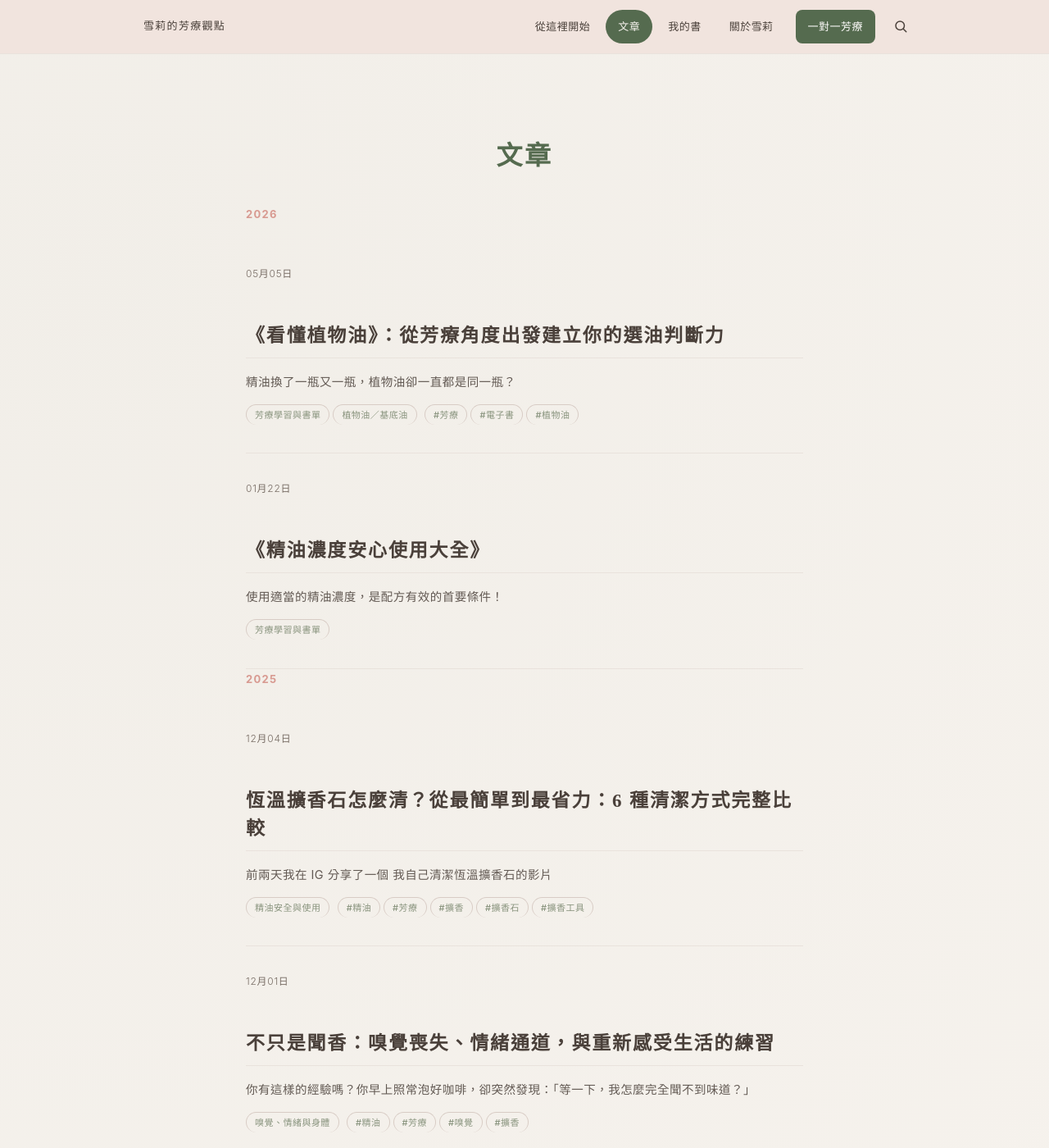
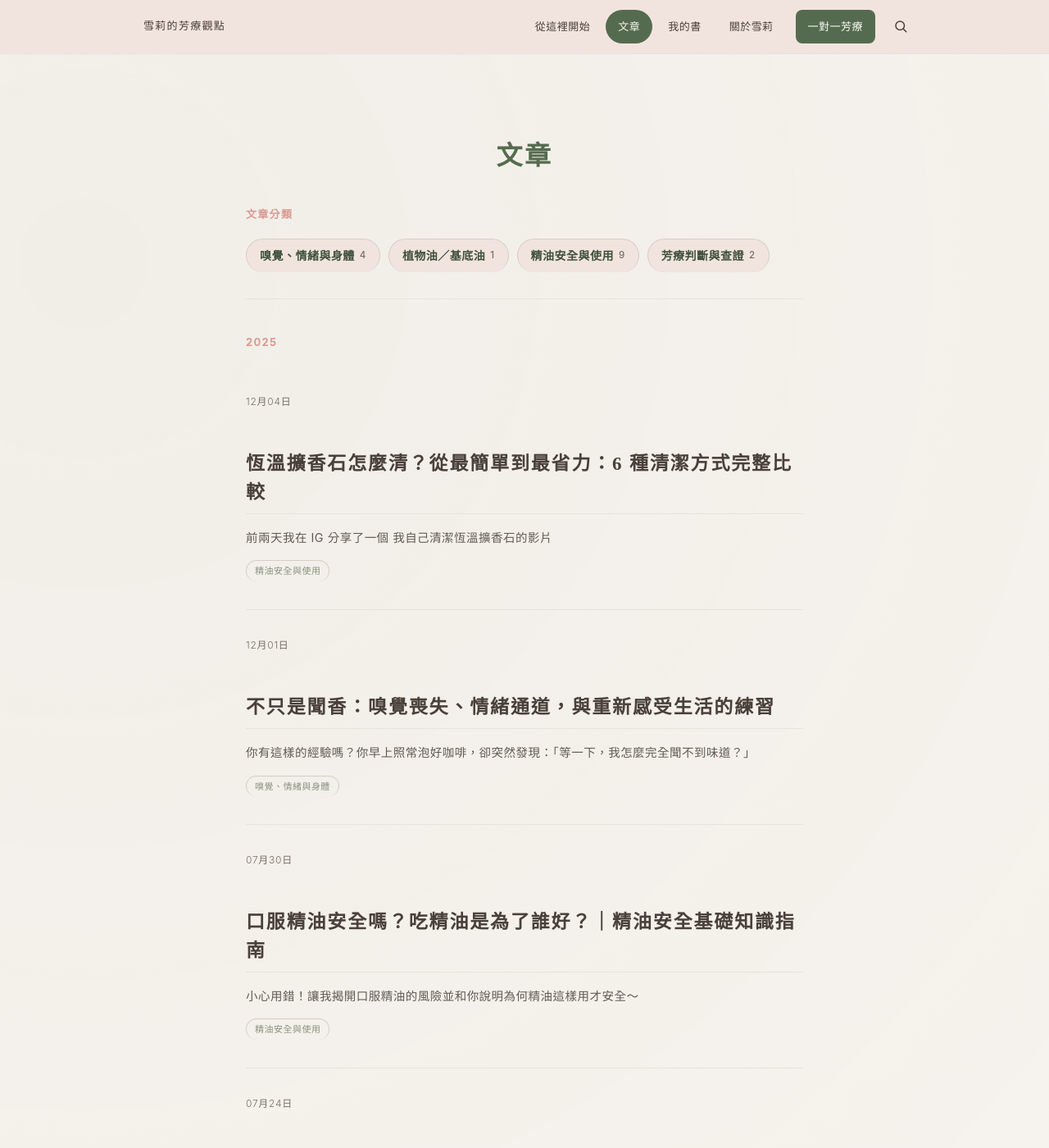
Before and after one commit to sherry-aromatherapy/sherry-aromatherapy.github.io, a Jekyll site: the page built from archive.md, in a window 1280 px wide and 1400 px high. Shown: the whole window at 82% size. Built offline with Jekyll 4.4.1, drawn with Linux system fonts in a browser that asks for light colours; some of the changed text lies outside the part shown.

Commit message:
更換樣式

```diff
--- a/_layouts/post.html
+++ b/_layouts/post.html
@@ -5,10 +5,9 @@ layout: default
   <div class="post-header">
     <div class="date">{{ page.date | date: "%Y年%m月%d日" }}</div>
     <h1>{{ page.title }}</h1>
-    {% if page.categories.size > 0 or page.tags.size > 0 %}
+    {% if page.categories.size > 0 %}
     <div class="post-tags">
       {% for cat in page.categories %}<a href="{{ '/archive/' | relative_url }}?cat={{ cat }}">{{ cat }}</a>{% endfor %}
-      {% for tag in page.tags %}<a href="{{ '/archive/' | relative_url }}?tag={{ tag }}">#{{ tag }}</a>{% endfor %}
     </div>
     {% endif %}
   </div>
--- a/_posts/2026-01-22-精油濃度安心使用大全.md
+++ b/_pages/eo-dilution-ebook.md
@@ -1,10 +1,7 @@
 ---
 title: "《精油濃度安心使用大全》"
-date: 2026-01-22 18:10:28
-categories: ["芳療學習與書單"]
-tags: []
-layout: post
-slug: "eo-dilution-ebook"
+layout: page
+permalink: /eo-dilution-ebook/
 ---
 
 **使用適當的精油濃度，是配方有效的首要條件！**
@@ -48,7 +45,7 @@ slug: "eo-dilution-ebook"
 
 ---
 
-# **📚 這是一本怎麼樣的書？**
+## **📚 這是一本怎麼樣的書？**
 
 在我過去十年使用精油與教學的過程中，接觸過各種新手的疑問與卡關點。
 
--- a/_posts/2026-05-05-看懂植物油從芳療角度出發建立你的選油判斷力.md
+++ b/_pages/point-of-oil.md
@@ -1,13 +1,10 @@
 ---
 title: "《看懂植物油》：從芳療角度出發建立你的選油判斷力"
-date: 2026-05-05 15:42:58
-categories: ["芳療學習與書單", "植物油／基底油"]
-tags: ["芳療", "電子書", "植物油"]
-layout: post
-slug: "point-of-oil"
+layout: page
+permalink: /point-of-oil/
 ---
 
-# **精油換了一瓶又一瓶，植物油卻一直都是同一瓶？**
+## **精油換了一瓶又一瓶，植物油卻一直都是同一瓶？**
 
 一本寫給芳療使用者的植物油判斷指南
 
--- a/archive.md
+++ b/archive.md
@@ -3,6 +3,16 @@ layout: page
 title: "文章"
 permalink: /archive/
 ---
+
+{% assign sorted_categories = site.categories | sort %}
+{% if sorted_categories.size > 0 %}
+<div class="section-heading">文章分類</div>
+<div class="archive-cat-nav">
+  {% for cat in sorted_categories %}
+  <a href="?cat={{ cat[0] }}" class="cat-pill">{{ cat[0] }}<span class="cat-count">{{ cat[1].size }}</span></a>
+  {% endfor %}
+</div>
+{% endif %}
 
 <div id="archiveFilterNote" style="display:none; font-size:13px; color:var(--mist); margin-bottom:16px;"></div>
 
@@ -14,14 +24,13 @@ permalink: /archive/
 {% assign excerpt_text = post.excerpt | strip_html | strip_newlines %}
 {% assign sentences = excerpt_text | split: "。" %}
 {% assign preview = sentences | slice: 0, excerpt_sentence_count | join: "。" %}
-<div class="post-list-item" data-cats="{{ post.categories | join: ',' }}" data-tags="{{ post.tags | join: ',' }}">
+<div class="post-list-item" data-cats="{{ post.categories | join: ',' }}">
   <div class="date">{{ post.date | date: "%m月%d日" }}</div>
   <h2><a href="{{ post.url | relative_url }}">{{ post.title }}</a></h2>
   <div class="excerpt">{{ preview }}{% if sentences.size > excerpt_sentence_count %}。{% endif %}</div>
-  {% if post.categories.size > 0 or post.tags.size > 0 %}
+  {% if post.categories.size > 0 %}
   <div class="cats">
     {% for cat in post.categories %}<a href="?cat={{ cat }}">{{ cat }}</a>{% endfor %}
-    {% for tag in post.tags %}<a href="?tag={{ tag }}">#{{ tag }}</a>{% endfor %}
   </div>
   {% endif %}
 </div>
--- a/assets/css/style.css
+++ b/assets/css/style.css
@@ -296,6 +296,40 @@ nav.site-nav a.nav-cta:hover{
   padding:2px 10px;
   margin:2px 4px 2px 0;
   font-weight:500;
+}
+
+/* ---------- Archive category nav ---------- */
+.archive-cat-nav{
+  display:flex;
+  flex-wrap:wrap;
+  gap:10px;
+  margin:0 0 40px;
+  padding-bottom:32px;
+  border-bottom:1px solid var(--linen);
+}
+.archive-cat-nav .cat-pill{
+  display:inline-flex;
+  align-items:center;
+  gap:6px;
+  font-size:14px;
+  font-weight:600;
+  color:var(--indigo-deep);
+  background:var(--surface);
+  border:1px solid var(--chip-border);
+  border-radius:999px;
+  padding:7px 16px;
+}
+.archive-cat-nav .cat-pill:hover{
+  background:var(--indigo-deep);
+  border-color:var(--indigo-deep);
+  color:#fff;
+  text-decoration:none;
+}
+.archive-cat-nav .cat-pill:hover .cat-count{color:#fff;}
+.archive-cat-nav .cat-count{
+  font-size:11.5px;
+  font-weight:500;
+  color:var(--mist);
 }
 
 /* ---------- Editorial hero (homepage) ---------- */
@@ -642,7 +676,8 @@ article.page .page-content a{
   border-bottom:1px solid var(--clay);
 }
 article.page .page-content .post-list-item h2 a,
-article.page .page-content .post-list-item .cats a{
+article.page .page-content .post-list-item .cats a,
+article.page .page-content .archive-cat-nav a{
   border-bottom:none;
 }
 article.page .page-content ul, article.page .page-content ol{
```
Also changed, not shown: other parts of archive.md (+3 -5 lines), search.json (+11 -0 lines).
